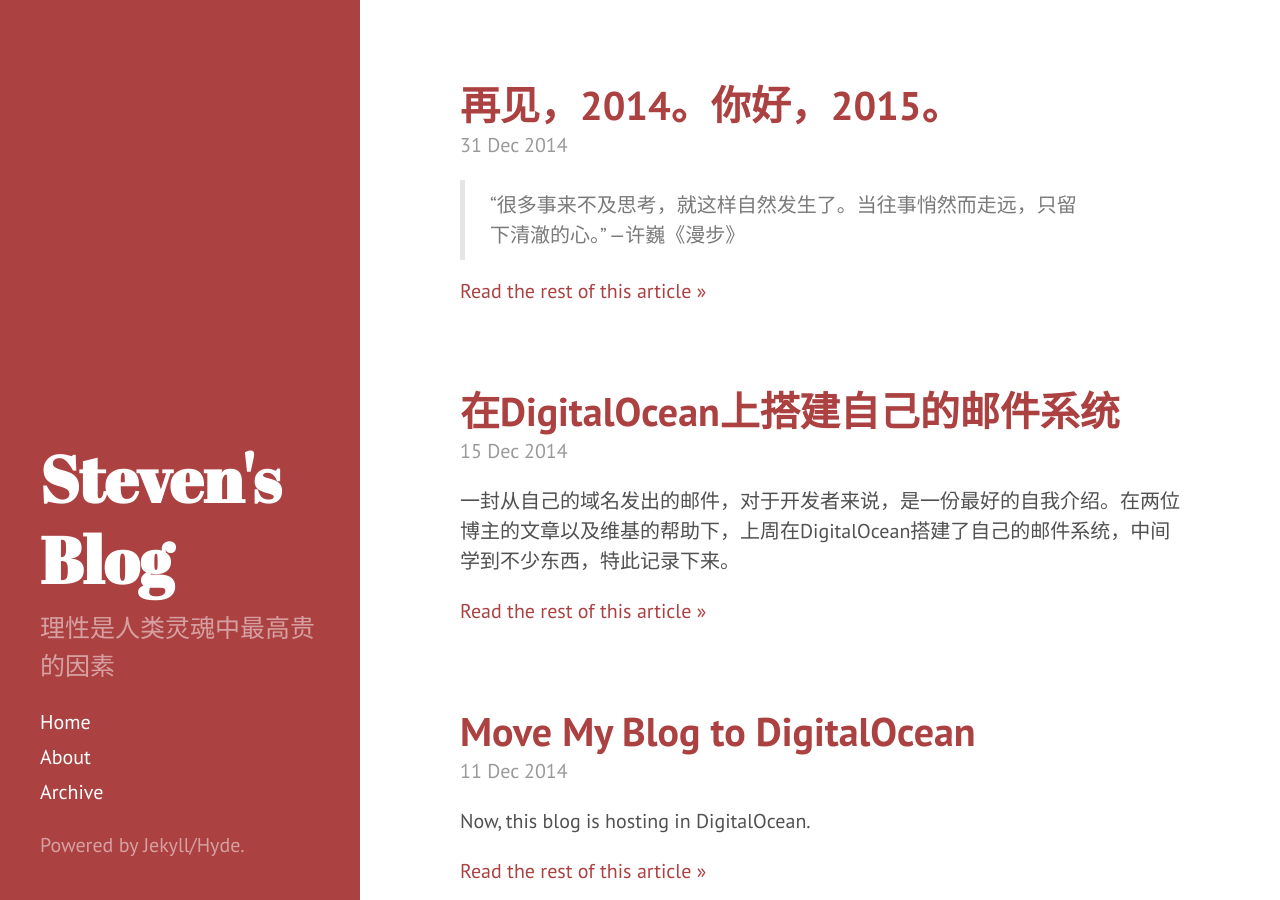
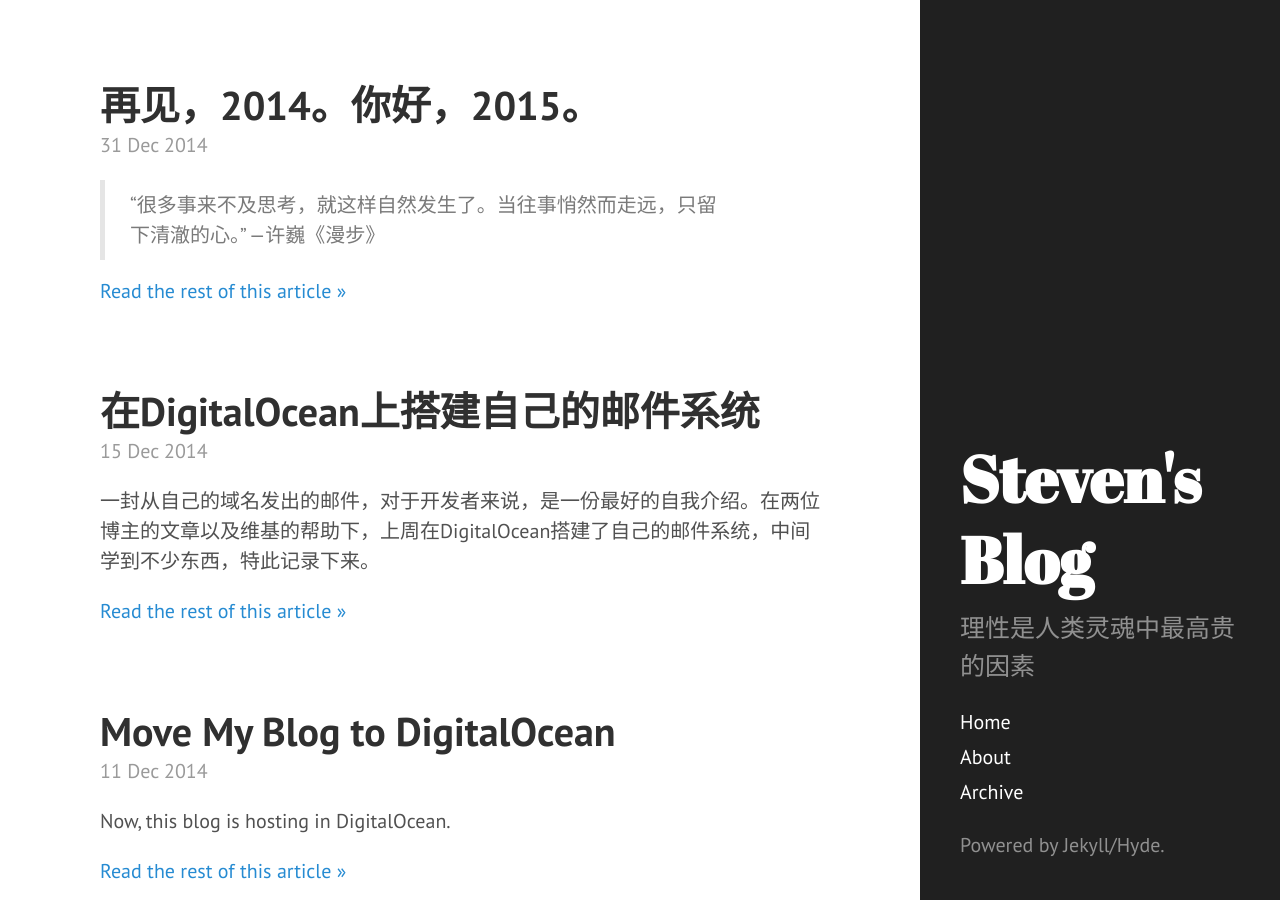
Before and after one commit to legatoo/legatoo.github.io, a Jekyll site: the page built from index.html, in a window 1280 px wide and 900 px high. Built offline with Jekyll 4.4.1, drawn with Linux system fonts in a browser that asks for light colours; Markdown is read by kramdown in place of the engine named in the settings; the list of posts is cut into pages by our own code.

Commit message:
theme changed to black

```diff
--- a/_layouts/default.html
+++ b/_layouts/default.html
@@ -3,7 +3,7 @@
 
   {% include head.html %}
 
-  <body class="theme-base-08">
+  <body class="layout-reverse">
 
     {% include sidebar.html %}
 
```
